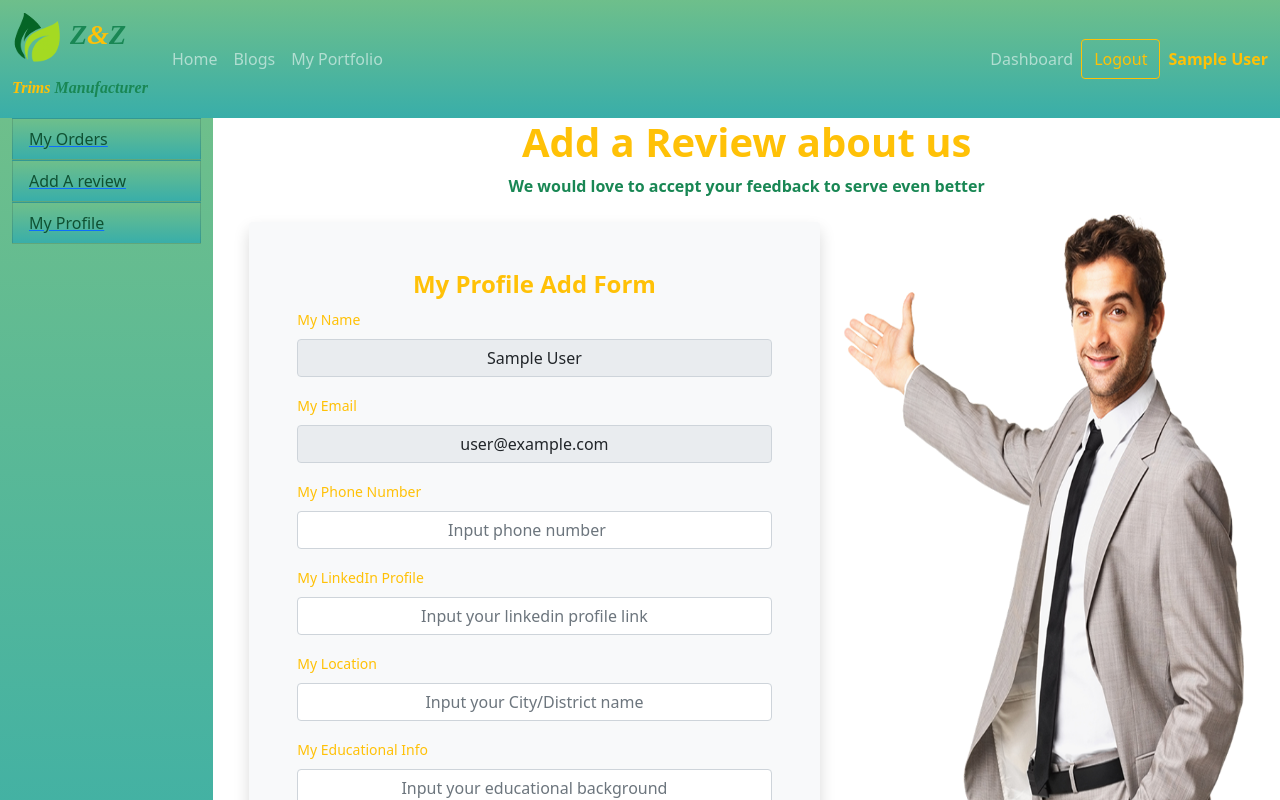
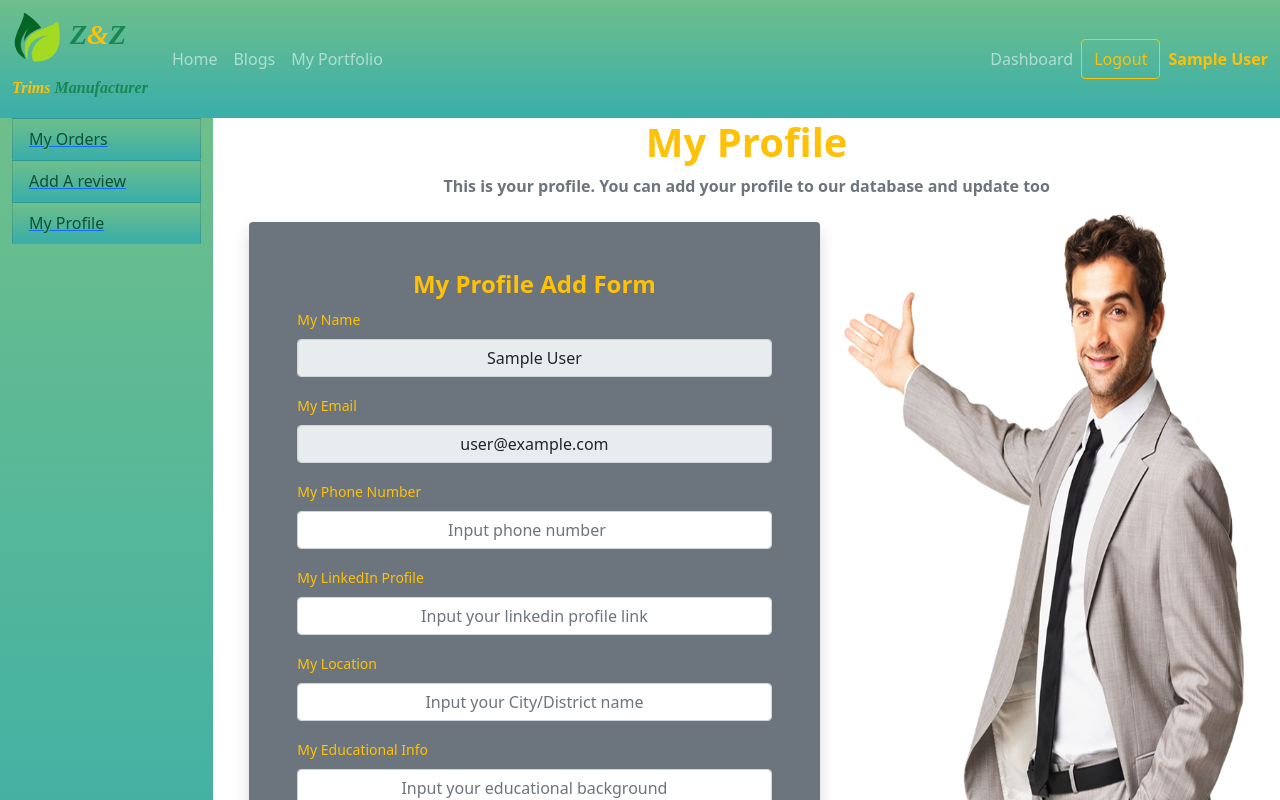
Before and after one commit to Zahid-BM/z---z-trims-full-stack-with-mern, a React (Create React App) app: page /dashboard/myprofile in a window 1280 px wide. Shown: the top 800 px of the page. Built offline with nearby package versions, Linux system fonts and the light colour scheme; no server answers; sample sign-in values are in the browser's storage.

Commit message:
Alhamdulillah dashboard myorders, review and profile page all design done. just sidebar sticky top not working so far

```diff
--- a/public/index.html
+++ b/public/index.html
@@ -8,8 +8,7 @@
   <meta name="theme-color" content="#000000" />
   <meta name="description" content="Web site created using create-react-app" />
   <link rel="apple-touch-icon" href="%PUBLIC_URL%/logo192.png" />
-  <link href="https://cdn.jsdelivr.net/npm/bootstrap@5.0.2/dist/css/bootstrap.min.css" rel="stylesheet"
-    integrity="sha384-EVSTQN3/azprG1Anm3QDgpJLIm9Nao0Yz1ztcQTwFspd3yD65VohhpuuCOmLASjC" crossorigin="anonymous">
+
 
   <!--
       manifest.json provides metadata used when your web app is installed on a
@@ -41,9 +40,7 @@
       To begin the development, run `npm start` or `yarn start`.
       To create a production bundle, use `npm run build` or `yarn build`.
     -->
-    <script src="https://cdn.jsdelivr.net/npm/bootstrap@5.0.2/dist/js/bootstrap.bundle.min.js"
-      integrity="sha384-MrcW6ZMFYlzcLA8Nl+NtUVF0sA7MsXsP1UyJoMp4YLEuNSfAP+JcXn/tWtIaxVXM" crossorigin="anonymous">
-    </script>
+
 
 </body>
 
--- a/src/Pages/Dashboard/AddReview.js
+++ b/src/Pages/Dashboard/AddReview.js
@@ -5,6 +5,7 @@ import { useAuthState } from 'react-firebase-hooks/auth';
 import { useForm } from 'react-hook-form';
 import { toast } from 'react-toastify';
 import auth from '../../firebase.init';
+import review from '../../images/review.png'
 
 const AddReview = () => {
     const [user] = useAuthState(auth);
@@ -34,13 +35,13 @@ const AddReview = () => {
         <>
             <Container className='my-3'>
                 <h1 className='text-center fw-bold text-warning'>Add a Review about us</h1>
-                <p className='text-center fw-bold text-success'>We would love to accept your feedback to serve even better</p>
+                <p className='text-center fw-bold text-secondary'>We would love to accept your feedback to serve even better</p>
                 <Row>
                     <Col lg={7}>
-                        <img className='w-100 h-100 rounded' src="https://img.freepik.com/free-photo/hand-touching-doing-mark-five-yellow-stars-black-background-best-customer-satisfaction-evaluation-good-quality-product-service_616485-33.jpg?w=740&t=st=1653830148~exp=1653830748~hmac=7d75f5a962a39812bc1d37d25492b405ddf75da4310606e5220abf79c03d6f38" alt="" />
+                        <img className='w-100 h-100 rounded' src={review} alt="" />
                     </Col>
                     <Col lg={5}>
-                        <form className='p-5 bg-secondary shadow rounded ' onSubmit={handleSubmit(onSubmit)}>
+                        <form className='p-5 bg-secondary shadow rounded my-3' onSubmit={handleSubmit(onSubmit)}>
                             <h4 className='text-center fw-bolder text-warning'>Review Form</h4>
 
                             <Form.Group className="mb-3" controlId="exampleForm.ControlInput1">
--- a/src/Pages/Dashboard/Dashboard.js
+++ b/src/Pages/Dashboard/Dashboard.js
@@ -9,13 +9,13 @@ const Dashboard = () => {
             <Row>
                 <Col className='base-bg' lg={2}>
                     <ListGroup className='w-100 text-decoration-none vh-lg-100'>
-                            <Link to={'/dashboard/myorders'}> <ListGroup.Item className='base-bg sticky-top' variant='success' action>
+                        <Link to={'/dashboard/myorders'}> <ListGroup.Item className='base-bg' variant='success' action>
                             My Orders
                         </ListGroup.Item></Link>
-                            <Link to={'/dashboard/addreview'}> <ListGroup.Item className='base-bg sticky-top'  variant='success' action>
+                        <Link to={'/dashboard/addreview'}> <ListGroup.Item className='base-bg' variant='success' action>
                             Add A review
                         </ListGroup.Item></Link>
-                            <Link to={'/dashboard/myprofile'}> <ListGroup.Item className='base-bg sticky-top'  variant='success' action>
+                        <Link to={'/dashboard/myprofile'}> <ListGroup.Item className='base-bg' variant='success' action>
                             My Profile
                         </ListGroup.Item></Link>
                     </ListGroup>
--- a/src/Pages/Dashboard/MyOrders.js
+++ b/src/Pages/Dashboard/MyOrders.js
@@ -57,9 +57,10 @@ const MyOrders = () => {
         <div>
             <Container>
                 <div className=''>
-                    <h2 className='text-center mb-4 display-4 fw-bold text-success'>My Orders {myOrders.length} <img className='ms-3' src={'image2'} alt="" /></h2>
+                    <h2 className='text-center  display-5 fw-bold text-warning'>My Orders {myOrders.length}</h2>
+                    <p className="text-center text-secondary fw-bold">User can see all of the orders that done with this account only</p>
 
-                    <Table responsive variant='success' className='text-center mt-4 rounded w-100 rounded-3'>
+                    <Table responsive variant='secondary' className='text-center mt-4 rounded w-100 rounded-3'>
                         <thead>
                             <tr>
 
--- a/src/Pages/Dashboard/MyProfile.js
+++ b/src/Pages/Dashboard/MyProfile.js
@@ -31,12 +31,12 @@ const MyProfile = () => {
     return (
         <>
             <Container fluid >
-                <h1 className='text-center fw-bold text-warning'>Add a Review about us</h1>
-                <p className='text-center fw-bold text-success'>We would love to accept your feedback to serve even better</p>
+                <h1 className='text-center fw-bold text-warning'>My Profile</h1>
+                <p className='text-center fw-bold text-secondary'>This is your profile. You can add your profile to our database and update too</p>
                 <Row>
 
                     <Col lg={7}>
-                        <form className='p-5 bg-light shadow rounded my-2' onSubmit={handleSubmit(onSubmit)}>
+                        <form className='p-5 bg-secondary shadow rounded my-2' onSubmit={handleSubmit(onSubmit)}>
                             <h4 className='text-center fw-bolder text-warning'>My Profile Add Form</h4>
 
                             <Form.Group className="mb-3" controlId="exampleForm.ControlInput1">
```
Also changed, not shown: src/images/review.png (added). Lines whose indentation alone changed are shown as unchanged.
